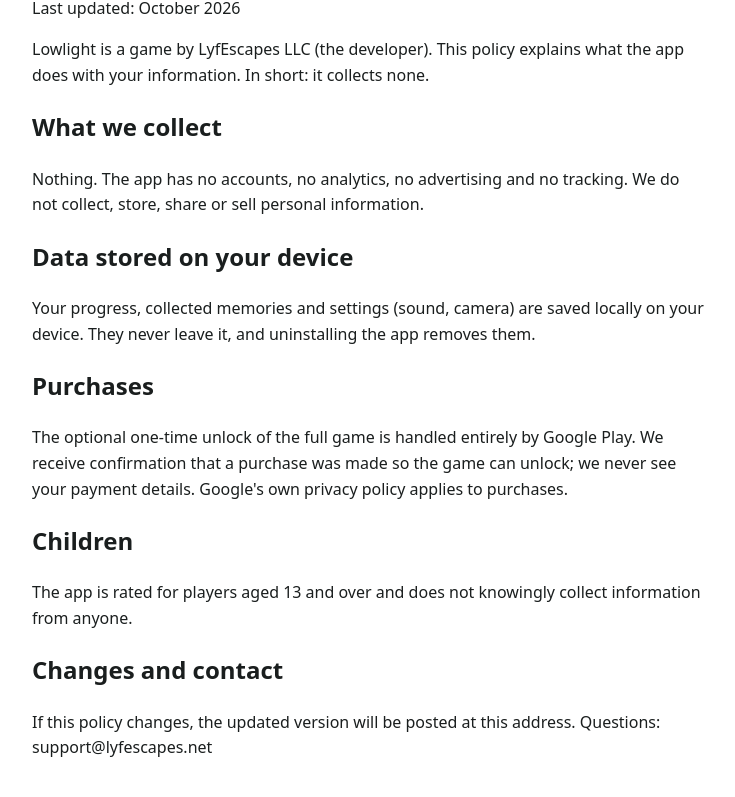
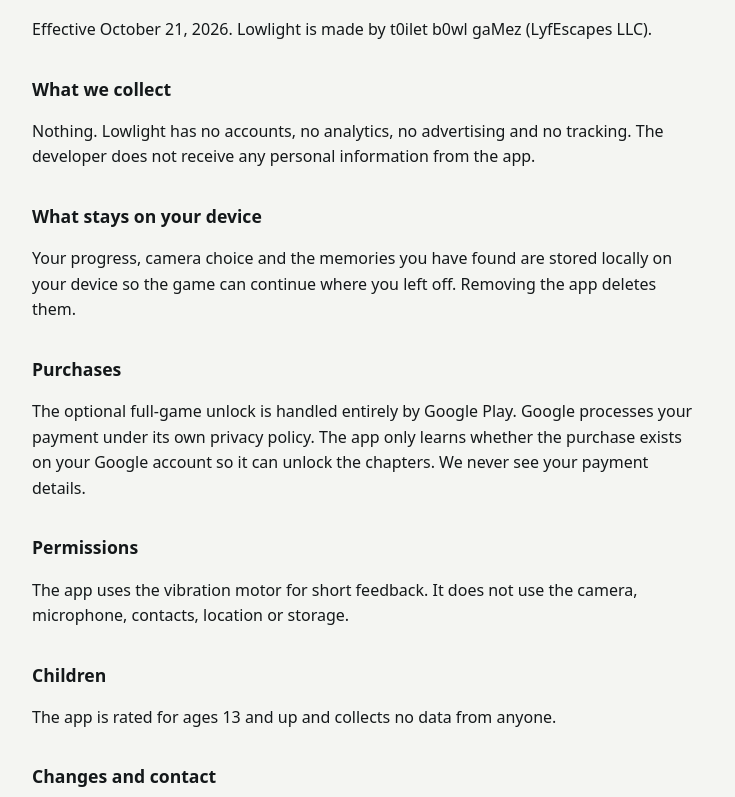
Before and after one commit to LyfEscapes/lowlight-privacy, a plain HTML site: page index.html in a window 1280 px wide. Shown: the part 109-906 px from the top of the page, without its empty margins (272-1007 px from the left). Drawn offline with Linux system fonts and the light colour scheme.

Commit message:
Update Lowlight privacy policy: contact email, permissions

```diff
--- a/index.html
+++ b/index.html
@@ -1,19 +1,17 @@
-<!doctype html>
-<html lang="en"><head><meta charset="utf-8"><meta name="viewport" content="width=device-width,initial-scale=1">
-<title>Lowlight Privacy Policy</title>
-<style>body{font:16px/1.6 system-ui,sans-serif;max-width:42rem;margin:2rem auto;padding:0 1rem;color:#1a1e1e}h1{font-weight:300;letter-spacing:.15em}</style></head>
-<body>
-<h1>LOWLIGHT: Privacy Policy</h1>
-<p>Last updated: October 2026</p>
-<p>Lowlight is a game by LyfEscapes LLC (the developer). This policy explains what the app does with your information. In short: it collects none.</p>
+<!doctype html><html lang="en"><head><meta charset="utf-8"><meta name="viewport" content="width=device-width,initial-scale=1"><title>Lowlight Privacy Policy</title>
+<style>body{font:16px/1.6 system-ui,sans-serif;max-width:42rem;margin:0 auto;padding:2rem 1rem;color:#14181a;background:#f4f5f2}h1{font-weight:300;letter-spacing:.12em}h2{margin-top:2rem;font-size:1.1rem}</style></head><body>
+<h1>Lowlight: Privacy Policy</h1>
+<p>Effective October 21, 2026. Lowlight is made by t0ilet b0wl gaMez (LyfEscapes LLC).</p>
 <h2>What we collect</h2>
-<p>Nothing. The app has no accounts, no analytics, no advertising and no tracking. We do not collect, store, share or sell personal information.</p>
-<h2>Data stored on your device</h2>
-<p>Your progress, collected memories and settings (sound, camera) are saved locally on your device. They never leave it, and uninstalling the app removes them.</p>
+<p>Nothing. Lowlight has no accounts, no analytics, no advertising and no tracking. The developer does not receive any personal information from the app.</p>
+<h2>What stays on your device</h2>
+<p>Your progress, camera choice and the memories you have found are stored locally on your device so the game can continue where you left off. Removing the app deletes them.</p>
 <h2>Purchases</h2>
-<p>The optional one-time unlock of the full game is handled entirely by Google Play. We receive confirmation that a purchase was made so the game can unlock; we never see your payment details. Google's own privacy policy applies to purchases.</p>
+<p>The optional full-game unlock is handled entirely by Google Play. Google processes your payment under its own privacy policy. The app only learns whether the purchase exists on your Google account so it can unlock the chapters. We never see your payment details.</p>
+<h2>Permissions</h2>
+<p>The app uses the vibration motor for short feedback. It does not use the camera, microphone, contacts, location or storage.</p>
 <h2>Children</h2>
-<p>The app is rated for players aged 13 and over and does not knowingly collect information from anyone.</p>
+<p>The app is rated for ages 13 and up and collects no data from anyone.</p>
 <h2>Changes and contact</h2>
-<p>If this policy changes, the updated version will be posted at this address. Questions: support@lyfescapes.net</p>
+<p>If this policy changes, the new version will be posted at this address. Questions: j.hawley@lyfescapes.net.</p>
 </body></html>
```
